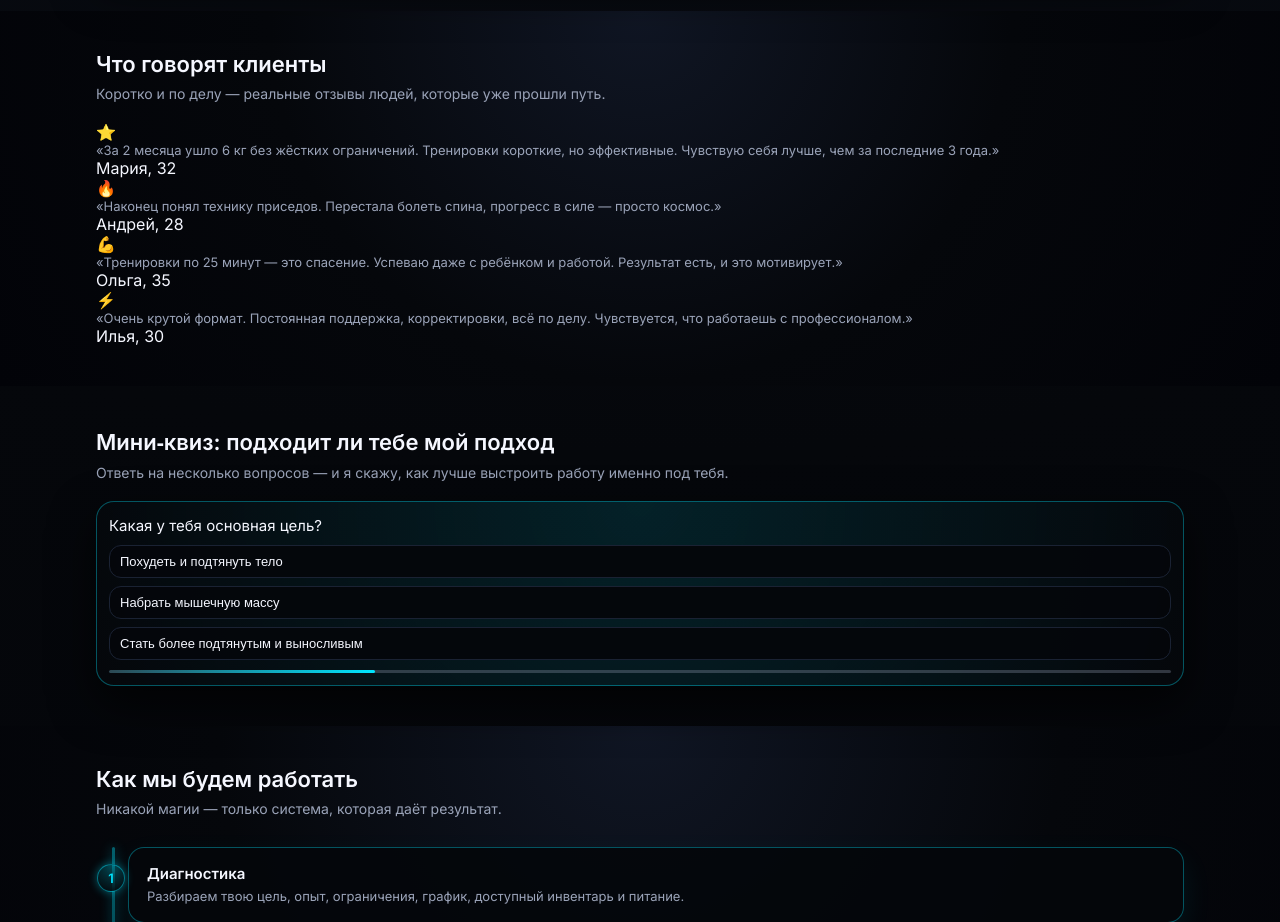
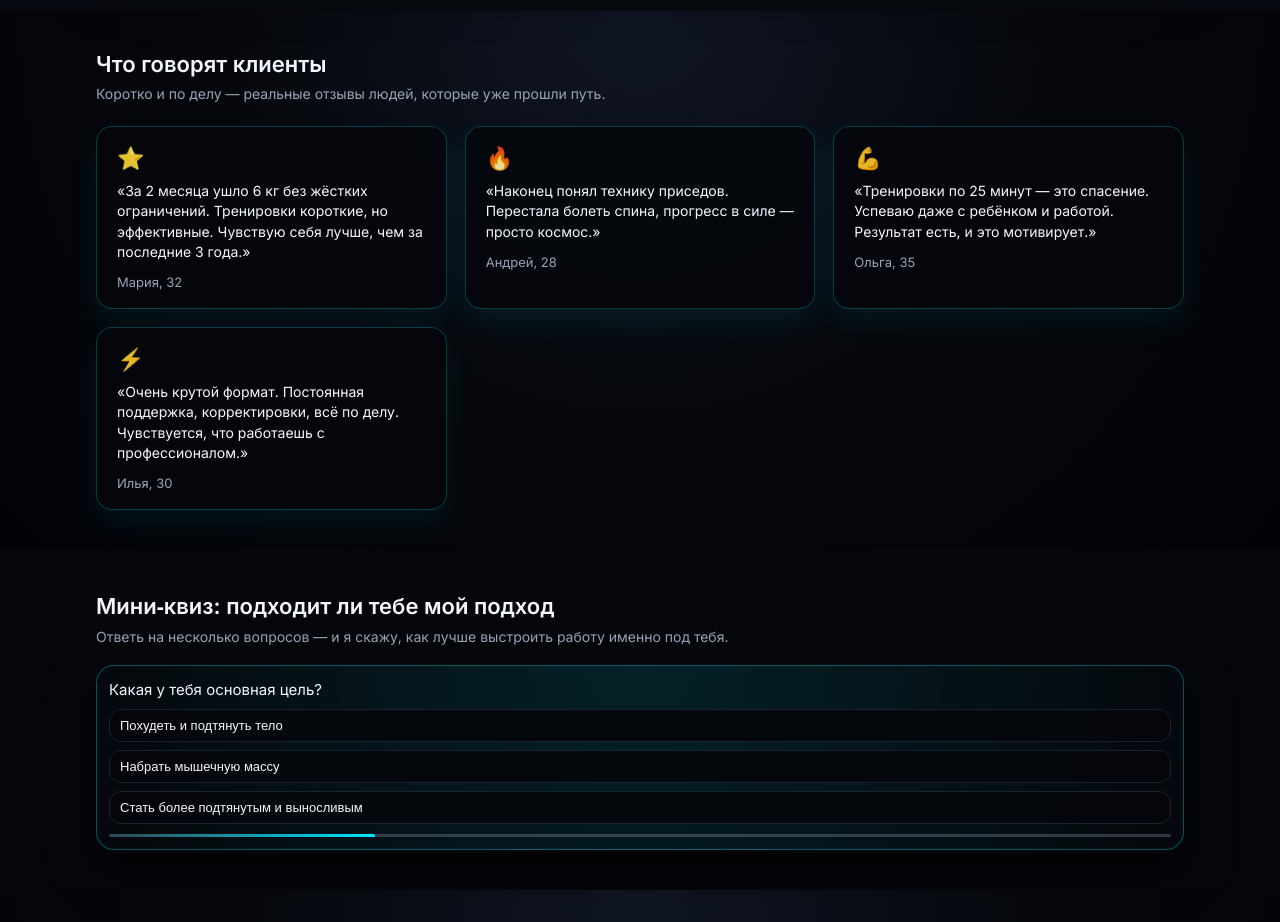
Before and after one commit to vitaman9646/phoenix-fitness-mini, a website: page public/index.html in a window 1280 px wide. Shown: the part 1580-2502 px from the top of the page. Drawn offline with Linux system fonts and the light colour scheme; files whose address does not match are found by name.

Commit message:
Update style.css

```diff
--- a/public/css/style.css
+++ b/public/css/style.css
@@ -1001,3 +1001,59 @@ body:has(.hero:hover) .hero-bg {
   50%  { box-shadow: 0 0 22px rgba(0, 229, 255, 0.7); }
   100% { box-shadow: 0 0 12px rgba(0, 229, 255, 0.4); }
 }
+
+/* ====== REVIEWS UPGRADE ====== */
+
+.reviews-grid {
+  display: grid;
+  gap: 18px;
+  grid-template-columns: repeat(auto-fit, minmax(260px, 1fr));
+  margin-top: 24px;
+}
+
+.review-card {
+  background: rgba(5, 7, 11, 0.92);
+  border: 1px solid rgba(0, 229, 255, 0.25);
+  border-radius: 16px;
+  padding: 18px 20px;
+  box-shadow: 0 12px 30px rgba(0, 229, 255, 0.08);
+  backdrop-filter: blur(10px);
+  transition: transform 0.25s ease, box-shadow 0.25s ease, border-color 0.25s ease;
+  position: relative;
+}
+
+.review-card:hover {
+  transform: translateY(-4px);
+  border-color: var(--accent);
+  box-shadow: 0 16px 40px rgba(0, 229, 255, 0.18);
+}
+
+.review-icon {
+  font-size: 22px;
+  margin-bottom: 10px;
+  opacity: 0.9;
+}
+
+.review-text {
+  font-size: 14px;
+  line-height: 1.45;
+  color: var(--text-main);
+  margin-bottom: 12px;
+}
+
+.review-author {
+  font-size: 13px;
+  color: var(--text-muted);
+}
+
+/* Scroll reveal */
+.reveal {
+  opacity: 0;
+  transform: translateY(20px);
+  transition: 0.7s ease-out;
+}
+
+.reveal.visible {
+  opacity: 1;
+  transform: translateY(0);
+}
```
